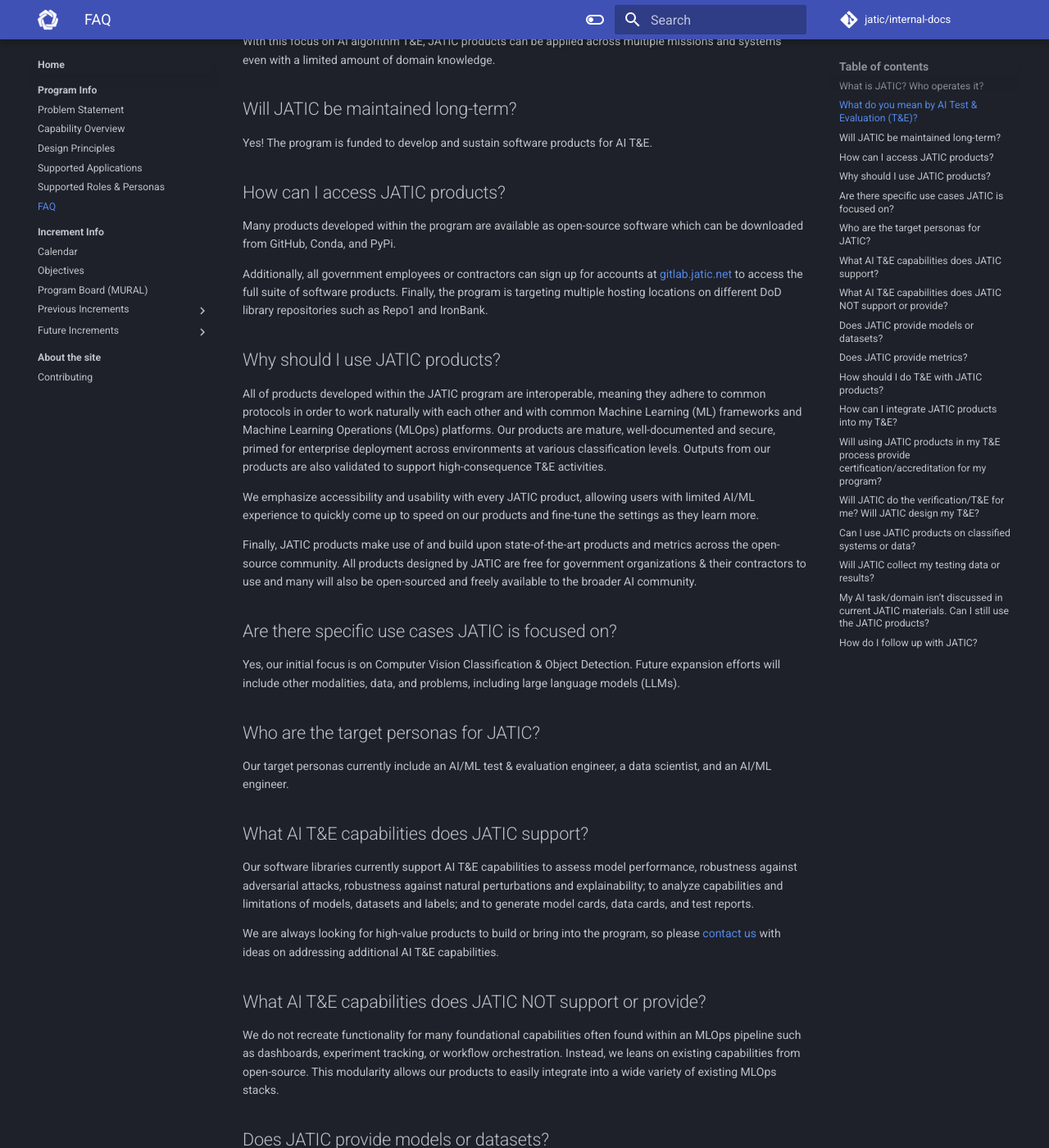
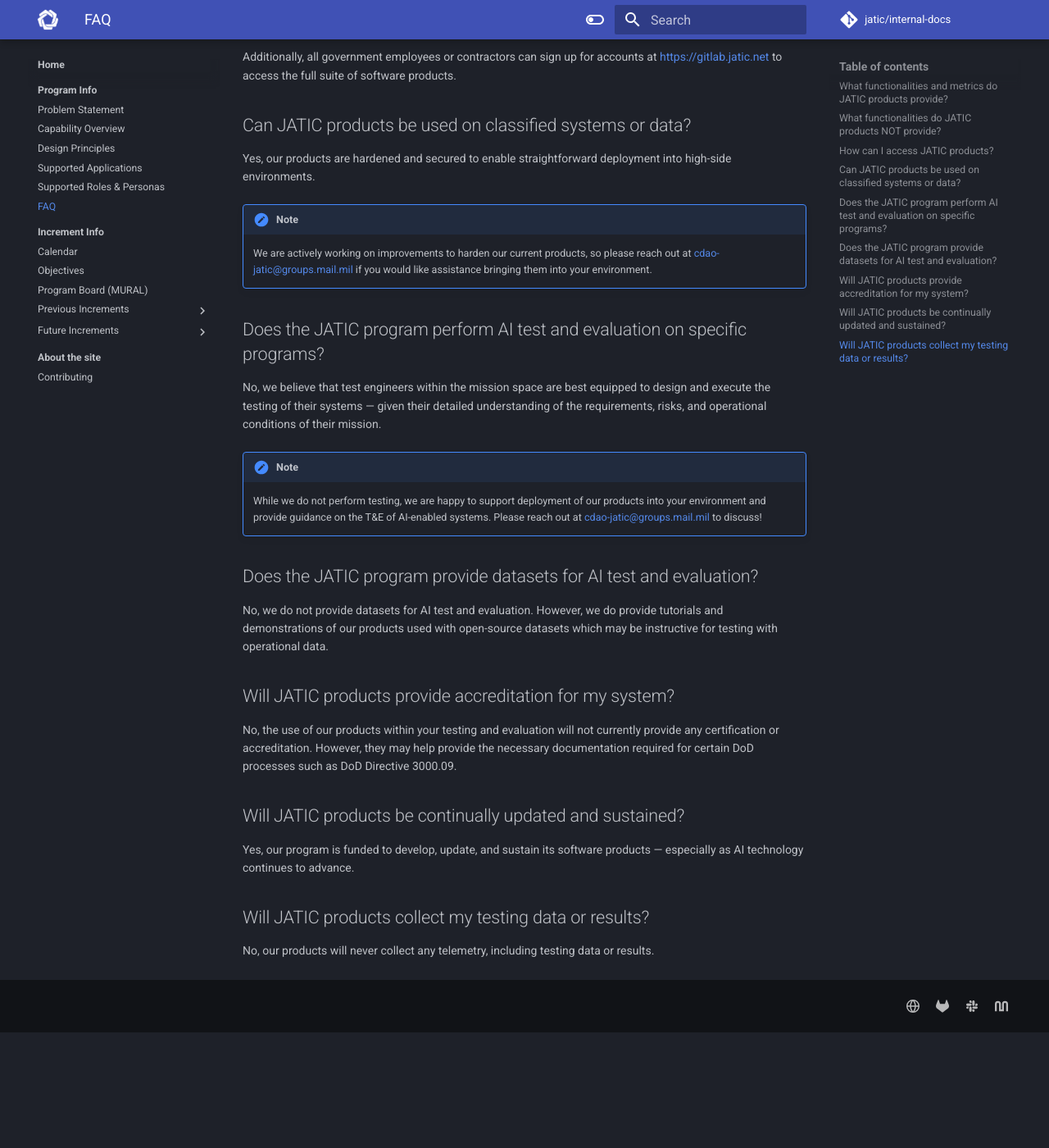
Before and after one commit to zheng0xd/JATIC-internal-docs, an MkDocs documentation site: the page built from docs/program/faq.md, in a window 1280 px wide and 1400 px high, scrolled down 730 px. Shown: the whole window at 82% size. Built offline with MkDocs 1.6.1 and Material for MkDocs 9.7.7, drawn with Linux system fonts in a browser that asks for light colours; after the commit the page ends 1989 px from its top, so only the background shows below that; some of the changed text lies outside the part shown.

Commit message:
align to public docs

```diff
--- a/docs/program/faq.md
+++ b/docs/program/faq.md
@@ -1,106 +1,53 @@
-# FAQ
+# Frequently Asked Questions
 
-## What is JATIC? Who operates it?
+## What functionalities and metrics do JATIC products provide?
 
-JATIC is a program started in 2023 with the goal of developing software products to accelerate AI Test and Evaluation (T&E) practices and provide rigorous assurance of the effectiveness, safety, and robustness of AI-enabled systems. It is managed by the Assessment & Assurance Division of the Chief Digital and Artificial Intelligence Office ([CDAO](https://www.ai.mil/)) within the Department of Defense (DoD).
+We provide functionality for:
 
-The program provides several software products aimed at enhancing AI T&E. These  products are designed as a set of interoperable building blocks that are easy to use at the enterprise-level without vendor lock-in.
+1. assessing model performance, explainability, and robustness against adversarial and natural perturbations
+1. assessing dataset similarity, difficulty, and label accuracy
+1. generating model cards, data cards, and test reports
 
-## What do you mean by AI Test & Evaluation (T&E)?
+To accomplish this, we provide a variety of metrics, ranging from standard metrics, such as accuracy and mean average precision, to task-specific metrics, such as Henze-Penrose divergence for measuring distance between datasets.
 
-!!! warning
+## What functionalities do JATIC products NOT provide?
 
-    needs editing
-
-CDAO is creating a framework (link) to provide best practices and guidance on how to test and evaluate an AI or AI-enabled system across its lifecycle. This sequential T&E process includes examination of the AI models and their corresponding data, as well as examining the model’s integration into a wider system, performance in operational settings, and ability to integrate with humans. JATIC’s focus is on the evaluation of the models themselves, known as the AI algorithm or AI model T&E.
-
-With this focus on AI algorithm T&E, JATIC products can be applied across multiple missions and systems even with a limited amount of domain knowledge.
-
-## Will JATIC be maintained long-term?
-
-Yes! The program is funded to develop and sustain software products for AI T&E.
+We do not provide or recreate common MLOps functions such as model registries, object storage, dashboards, experiment trackers, or workflow orchestrators. This enables our products to integrate easily into a wide variety of existing MLOps platforms.
 
 ## How can I access JATIC products?
 
-Many products developed within the program are available as open-source software which can be downloaded from GitHub, Conda, and PyPi.
+Most products developed within the program are available as open-source software which can be downloaded from public platforms such as GitHub, Conda, and PyPi. See [**Products**](../products.md) for all of our publicly released software.
 
-Additionally, all government employees or contractors can sign up for accounts at [gitlab.jatic.net](gitlab.jatic.net) to access the full suite of software products. Finally, the program is targeting multiple hosting locations on different DoD library repositories such as Repo1 and IronBank.
+Additionally, all government employees or contractors can sign up for accounts at [https://gitlab.jatic.net](https://gitlab.jatic.net) to access the full suite of software products.
 
-## Why should I use JATIC products?
+## Can JATIC products be used on classified systems or data?
 
-All of products developed within the JATIC program are interoperable, meaning they adhere to common protocols in order to work naturally with each other and with common Machine Learning (ML) frameworks and Machine Learning Operations (MLOps) platforms. Our products are mature, well-documented and secure, primed for enterprise deployment across environments at various classification levels. Outputs from our products are also validated to support high-consequence T&E activities.
+Yes, our products are hardened and secured to enable straightforward deployment into high-side environments.
 
-We emphasize accessibility and usability with every JATIC product, allowing users with limited AI/ML experience to quickly come up to speed on our products and fine-tune the settings as they learn more.
+!!! note
 
-Finally, JATIC products make use of and build upon state-of-the-art products and metrics across the open-source community. All products designed by JATIC are free for government organizations & their contractors to use and many will also be open-sourced and freely available to the broader AI community.
+    We are actively working on improvements to harden our current products, so please reach out at [cdao-jatic@groups.mail.mil](mailto:cdao-jatic@groups.mail.mil) if you would like assistance bringing them into your environment.
 
-## Are there specific use cases JATIC is focused on?
+## Does the JATIC program perform AI test and evaluation on specific programs?
 
-Yes, our initial focus is on Computer Vision Classification & Object Detection. Future expansion efforts will include other modalities, data, and problems, including large language models (LLMs).
+No, we believe that test engineers within the mission space are best equipped to design and execute the testing of their systems — given their detailed understanding of the requirements, risks, and operational conditions of their mission.
 
-## Who are the target personas for JATIC?
+!!! note
 
-Our target personas currently include an AI/ML test & evaluation engineer, a data scientist, and an AI/ML engineer.
+    While we do not perform testing, we are happy to support deployment of our products into your environment and provide guidance on the T&E of AI-enabled systems. Please reach out at [cdao-jatic@groups.mail.mil](mailto:cdao-jatic@groups.mail.mil) to discuss!
 
-## What AI T&E capabilities does JATIC support?
+## Does the JATIC program provide datasets for AI test and evaluation?
 
-Our software libraries currently support AI T&E capabilities to assess model performance, robustness against adversarial attacks, robustness against natural perturbations and explainability; to analyze capabilities and limitations of models, datasets and labels; and to generate model cards, data cards, and test reports.
+No, we do not provide datasets for AI test and evaluation. However, we do provide tutorials and demonstrations of our products used with open-source datasets which may be instructive for testing with operational data.
 
-We are always looking for high-value products to build or bring into the program, so please [contact us](cdao-jatic@groups.mail.mil) with ideas on addressing additional AI T&E capabilities.
+## Will JATIC products provide accreditation for my system?
 
-## What AI T&E capabilities does JATIC NOT support or provide?
+No, the use of our products within your testing and evaluation will not currently provide any certification or accreditation. However, they may help provide the necessary documentation required for certain DoD processes such as DoD Directive 3000.09.
 
-We do not recreate functionality for many foundational capabilities often found within an MLOps pipeline such as dashboards, experiment tracking, or workflow orchestration. Instead, we leans on existing capabilities from open-source. This modularity allows our products to easily integrate into a wide variety of existing MLOps stacks.
+## Will JATIC products be continually updated and sustained?
 
-## Does JATIC provide models or datasets?
+Yes, our program is funded to develop, update, and sustain its software products — especially as AI technology continues to advance.
 
-No. However, we do provide examples of models/datasets acquired from open-source repositories that may be analogous to real operational data.
-
-## Does JATIC provide metrics?
-
-Yes! We provide a range of metrics that cover the general (e.g. accuracy, mean average precision) and the highly specific (e.g. irreducible error, dataset distance).
-
-## How should I do T&E with JATIC products?
-
-Sufficient testing for a given AI model ultimately needs to be tailored for the specific mission and workflow in which the model will operate. We aim to provide a set of building blocks that you can use to create a multi-faceted algorithm test to measure the performance, reliability, robustness, and explainability of an AI model.
-
-## How can I integrate JATIC products into my T&E?
-
-Our products are are specifically designed for easy integration into existing T&E workflows or Machine Learning Operations (MLOps) pipelines.
-
-Organizations who have already adopted an enterprise MLOps platform such as Databricks or Sagemaker can integrate the JATIC python libraries directly into their existing infrastructure. Organizations without that infrastructure can leverage RAVEN to set up a T&E and development platform.
-
-## Will using JATIC products in my T&E process provide certification/accreditation for my program?
-
-Not currently. However, the use of JATIC products may help provide the necessary documentation required for certain DoD processes such as DoD Directive 3000.09.
-
-## Will JATIC do the verification/T&E for me? Will JATIC design my T&E?
-
-!!! warning
-
-    needs editing
-
-No, we believe that mission owners and T&E engineers within the mission space are best equipped to design and execute the testing of their own AI-enabled systems given their detailed understanding of the requirements, risks, and operational conditions of their mission.
-
-The CDAO AI T&E framework (link) provides guidance on unique considerations for the T&E of AI-enabled systems.
-
-## Can I use JATIC products on classified systems or data?
-
-Yes! Our products will be hardened and secured for straightforward deployment into high-side environments. We are actively working on improvements to harden our current products, so please [reach out](cdao-jatic@groups.mail.mil) if you would like assistance with bringing them into your environment.
-
-## Will JATIC collect my testing data or results?
+## Will JATIC products collect my testing data or results?
 
 No, our products will never collect any telemetry, including testing data or results.
-
-## My AI task/domain isn’t discussed in current JATIC materials. Can I still use the JATIC products?
-
-While our products may not currently be applicable to your other AI task or domain, please contact us to provide additional information about your T&E needs. Our program is constantly evolving and we’d appreciate [your feedback](https://forms.osi.apps.mil/pages/responsepage.aspx?id=kQEtEK7uYUexyxqD6G70RffprThOa3hKghVjeesZps5UN1hXMDUxN1dXM0c3SUJZVE1FMU1PTDAyQi4u) on use cases we could consider in the future.
-
-## How do I follow up with JATIC?
-
-- To begin using the products: [Create an account or login to GitLab](https://gitlab.jatic.net/)
-- To watch recordings of demos or deep dives: [Click here](https://jatic.pages.jatic.net/internal-docs/presentations/)
-- To sign up for emails: [Complete our interest form](https://forms.osi.apps.mil/pages/responsepage.aspx?id=kQEtEK7uYUexyxqD6G70RffprThOa3hKghVjeesZps5UN1hXMDUxN1dXM0c3SUJZVE1FMU1PTDAyQi4u)
-- To provide feedback on a product or ask questions: [Send us an email](cdao-jatic@groups.mail.mil)
-- To contribute to JATIC products: [Send us an email](cdao-jatic@groups.mail.mil)
-- To learn more about AI T&E: View CDAO's T&E frameworks
--- a/mkdocs.yml
+++ b/mkdocs.yml
@@ -58,8 +58,8 @@ extra_css:
   - stylesheets/extra.css
 extra: # These generate the footer
   social:
-    - icon: fontawesome/solid/envelope
-      link: mailto:<CDAO-jatic@groups.mail.mil>
+    - icon: octicons/globe-16
+      link: https://cdao.pages.jatic.net/public/
     - icon: fontawesome/brands/gitlab
       link: https://gitlab.jatic.net/
     - icon: fontawesome/brands/slack
```
Also changed, not shown: docs/program/applications.md (+2 -4 lines), docs/program/design-principles.md (+3 -3 lines), docs/program/index.md (+6 -4 lines), docs/program/roles-personas.md (+1 -1 lines).
